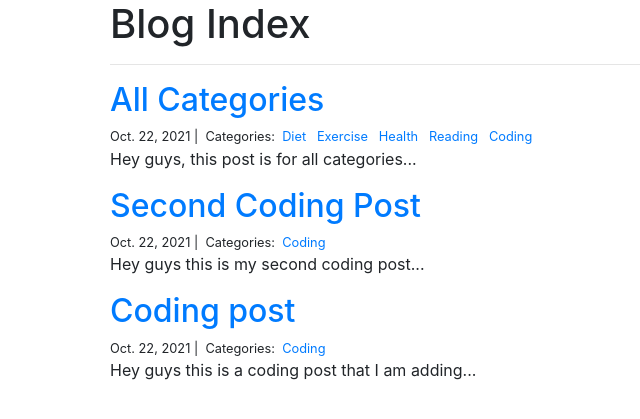
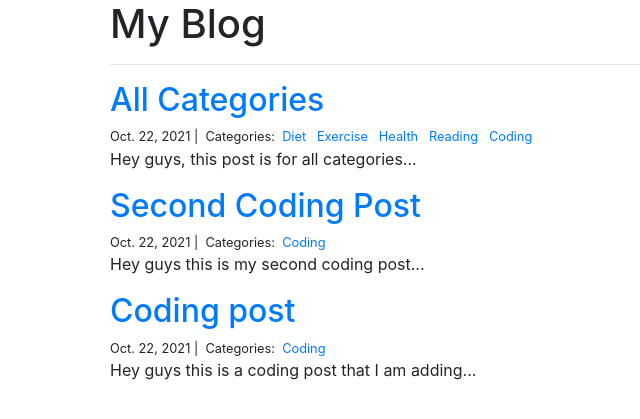
Before and after one commit to zackjyoung3/Zack-Django-Portfolio, a Django app: page /blog/ in a window 1280 px wide. Shown: the part 56-475 px from the top of the page, without its empty margins (175-815 px from the left). Run offline with Django 3.2, Linux system fonts and the light colour scheme; data comes from the database, SQL or seed files in the repository; some libraries are stand-ins or nearby versions.

Commit message:
minor changes

```diff
--- a/blog/templates/blog_index.html
+++ b/blog/templates/blog_index.html
@@ -1,7 +1,7 @@
 {% extends "base.html" %}
 {% block page_content %}
 <div class="col-md-8 offset-md-2">
-    <h1>Blog Index</h1>
+    <h1>My Blog</h1>
     <hr>
     {% for post in posts %}
 <!--post title that is a hyperlink to that specific posts details-->
```
